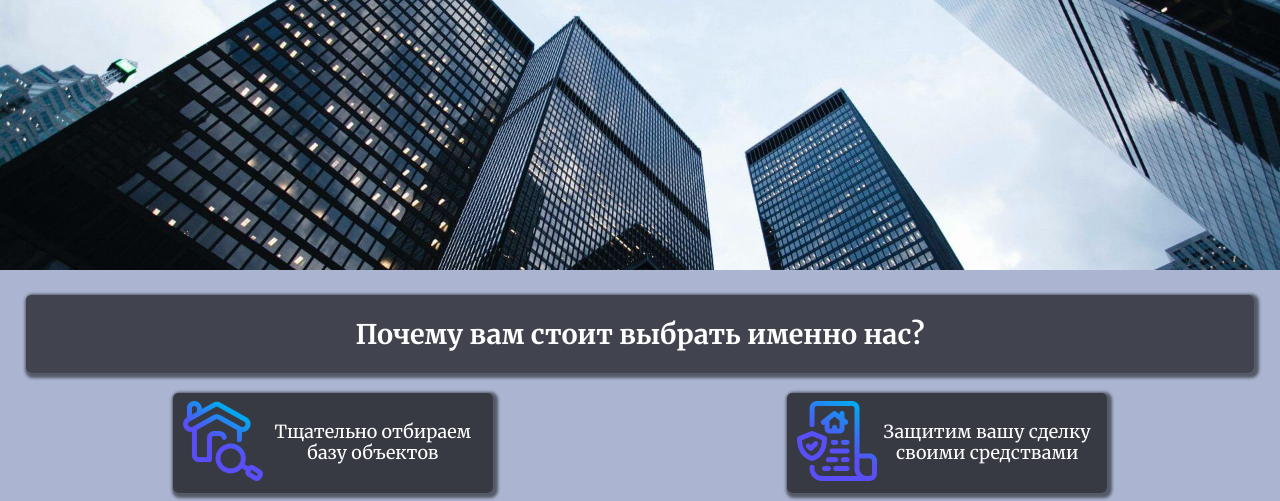
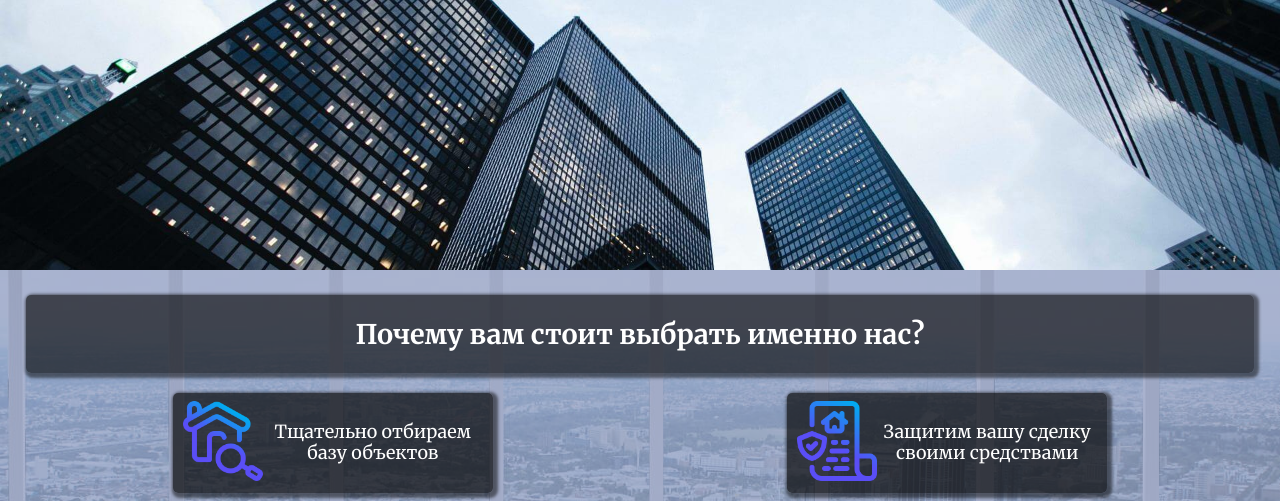
Before and after one commit to Arrtem4/First-web-page-08-2022, a plain HTML site: page index.html in a window 1280 px wide. Shown: the part 299-800 px from the top of the page. Drawn offline with nearby package versions, Linux system fonts and the light colour scheme; the site is published under a folder, as on GitHub Pages, so addresses that start at the root find nothing; files whose address does not match are found by name.

Commit message:
Update style.css

```diff
--- a/style/style.css
+++ b/style/style.css
@@ -1,7 +1,7 @@
 @import url('https://fonts.googleapis.com/css2?family=Merriweather:wght@300;400;700&display=swap');
 body {
     font-family: 'Merriweather', serif;
-    background: url(/images/background2.jpg);
+    background: url(../images/background2.jpg);
     background-position: center;
     background-repeat: repeat-y;
     cursor:default;
```
